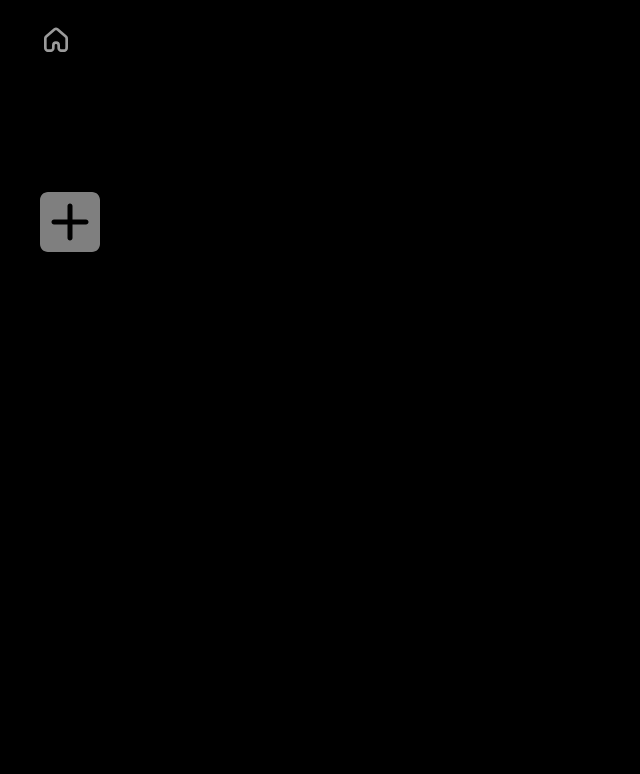
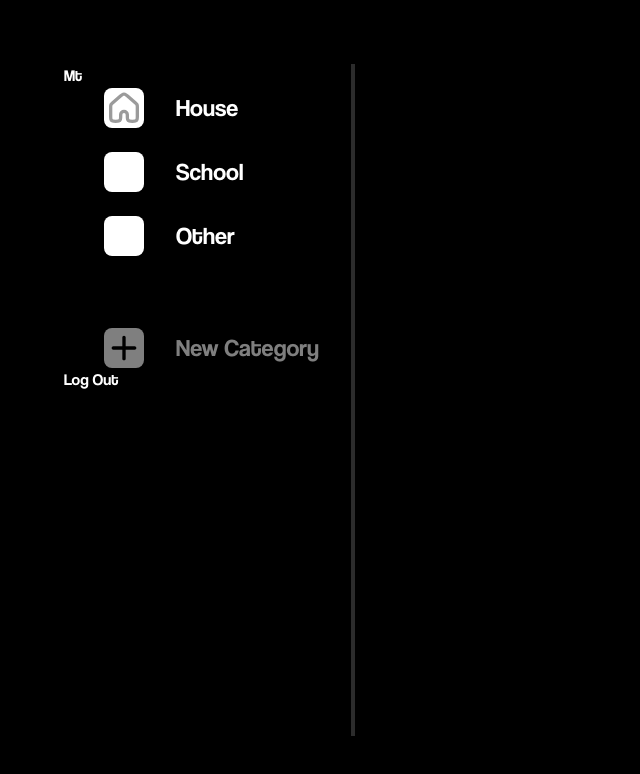
Before and after one commit to mauriceHalsberghe/mytools, a plain HTML site: page index.html in a window 1280 px wide. Shown: the whole page, without its empty margins (0-640 px from the left). Drawn offline with Linux system fonts and the light colour scheme; no server answers.

Commit message:
updated link

```diff
--- a/style/main.css
+++ b/style/main.css
@@ -1,6 +1,6 @@
 @import url('./reset.css');
-@import url('./_header.css');
-@import url('./_nav.css');
+@import url('./header.css');
+@import url('./nav.css');
 
 @font-face {
     font-family: 'Coolvetica';
```
